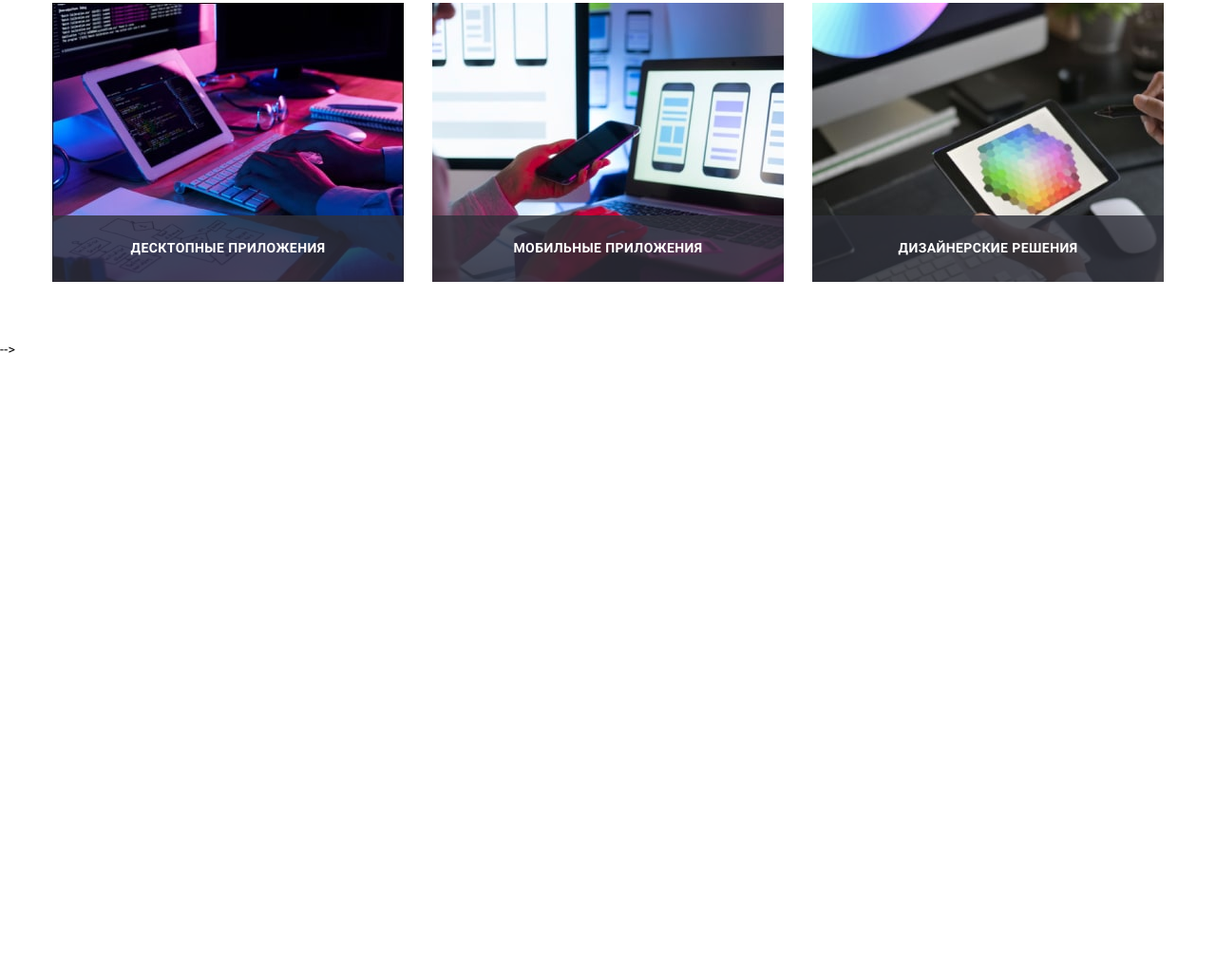
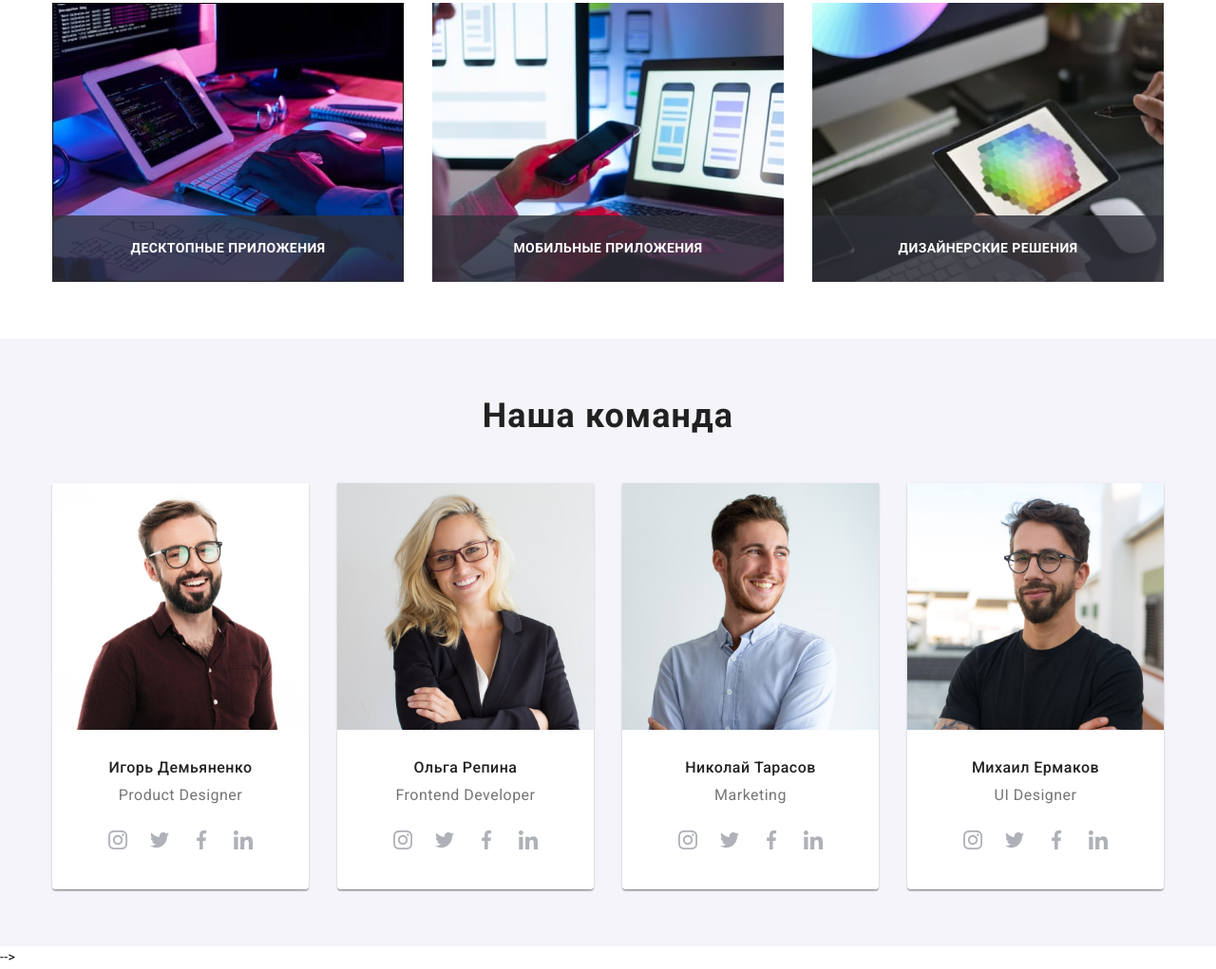
Before and after one commit to Vasylij-Kashtalyan/goit-markup-hw-08, a plain HTML site: page index.html in a window 1280 px wide. Shown: the part 1087-2108 px from the top of the page at 95% size. Before the commit the page ends 1468 px from the top, so only its background shows below. Drawn offline with nearby package versions, Linux system fonts and the light colour scheme.

Commit message:
начал команду

```diff
--- a/index.html
+++ b/index.html
@@ -178,62 +178,62 @@
       </div>
     </section>
     <!-- Наша команда -->
-    <!-- <section class="sectio-team section">
+
+    <section class="team section">
+
       <div class="container">
 
-        <h2 class="team">
+        <h2 class="team__our">
           Наша команда
         </h2>
 
-        <ul class="items-team">
+        <ul class="team-set">
 
-          <li class="items-team__item-team">
+          <li class="team-set__item">
             <img src="./images/igor.jpg" alt="член команды" width="270" height="260">
 
-              <div class="container-team">
-                <h3 class="container-team__team-title">
+              <div class="team-set__box">
+                <h3 class="team-set__title">
                   Игорь Демьяненко
                 </h3>
-                <p class="container-team__team-text" lang="en">
+                <p class="team-set__text" lang="en">
                   Product Designer
                 </p>
 
-                  <ul class="social-icon">
+                  <ul class="social-set">
 
-                    <li class="social-icon__icon-item">
-
-                      <a href="" class="icon-link">
-                        <svg class="icon-link__icon-team" width="20" >
+                    <li class="social-set__item">
+                      <a href="" class="social-set__link">
+                        <svg class="social-set__icon" width="20" >
                           <use href="./images/icons.svg.svg#icon-instagram"></use>
                         </svg>
                       </a>
-
                     </li>
 
-                    <li class="social-icon__icon-item">
+                    <li class="social-set__item">
 
-                      <a href="" class="icon-link">
-                        <svg class="icon-link__icon-team" width="20" >
+                      <a href="" class="social-set__link">
+                        <svg class="social-set__icon" width="20" >
                           <use href="./images/icons.svg.svg#icon-twitter"></use>
                         </svg>
                       </a>
 
                     </li>
 
-                    <li class="social-icon__icon-item">
+                    <li class="social-set__item">
 
-                      <a href="" class="icon-link">
-                        <svg class="icon-link__icon-team" width="20" >
+                      <a href="" class="social-set__link">
+                        <svg class="social-set__icon" width="20" >
                           <use href="./images/icons.svg.svg#icon-facebook"></use>
                         </svg>
                       </a>
 
                     </li>
 
-                    <li class="social-icon__icon-item">
+                    <li class="social-set__item">
 
-                      <a href="" class="icon-link">
-                        <svg class="icon-link__icon-team" width="20" >
+                      <a href="" class="social-set__link">
+                        <svg class="social-set__icon" width="20" >
                           <use href="./images/icons.svg.svg#icon-linkedin"></use>
                         </svg>
                       </a>
@@ -243,52 +243,53 @@
 
               </div>
           </li>
-          <li class="items-team__item-team">
+          <li class="team-set__item">
             <img src="./images/olga.jpg" alt="член команды" width="270" height="260">
-              <div class="container-team">
-                <h3 class="container-team__team-title">
+
+              <div class="team-set__box">
+                <h3 class="team-set__title">
                   Ольга Репина
                 </h3>
-                <p class="container-team__team-text" lang="en">
+                <p class="team-set__text" lang="en">
                   Frontend Developer
                 </p>
 
-                  <ul class="social-icon">
+                  <ul class="social-set">
 
-                    <li class="social-icon__icon-item">
+                    <li class="social-set__item">
 
-                      <a href="" class="icon-link">
-                        <svg class="icon-link__icon-team" width="20" >
+                      <a href="" class="social-set__link">
+                        <svg class="social-set__icon" width="20" >
                           <use href="./images/icons.svg.svg#icon-instagram"></use>
                         </svg>
                       </a>
 
                     </li>
 
-                    <li class="social-icon__icon-item">
+                    <li class="social-set__item">
 
-                      <a href="" class="icon-link">
-                        <svg class="icon-link__icon-team" width="20" >
+                      <a href="" class="social-set__link">
+                        <svg class="social-set__icon" width="20" >
                           <use href="./images/icons.svg.svg#icon-twitter"></use>
                         </svg>
                       </a>
 
                     </li>
 
-                    <li class="social-icon__icon-item">
+                    <li class="social-set__item">
 
-                      <a href="" class="icon-link">
-                        <svg class="icon-link__icon-team" width="20" >
+                      <a href="" class="social-set__link">
+                        <svg class="social-set__icon" width="20" >
                           <use href="./images/icons.svg.svg#icon-facebook"></use>
                         </svg>
                       </a>
 
                     </li>
 
-                    <li class="social-icon__icon-item">
+                    <li class="social-set__item">
 
-                      <a href="" class="icon-link">
-                        <svg class="icon-link__icon-team" width="20" >
+                      <a href="" class="social-set__link">
+                        <svg class="social-set__icon" width="20" >
                           <use href="./images/icons.svg.svg#icon-linkedin"></use>
                         </svg>
                       </a>
@@ -297,52 +298,52 @@
                   </ul>
               </div>
           </li>
-          <li class="items-team__item-team">
+          <li class="team-set__item">
             <img src="./images/kolya.jpg" alt="член команды" width="270" height="260">
 
-              <div class="container-team">
-                <h3 class="container-team__team-title">
+              <div class="team-set__box">
+                <h3 class="team-set__title">
                   Николай Тарасов
                 </h3>
-                <p class="container-team__team-text" lang="en">
+                <p class="team-set__text" lang="en">
                   Marketing
                 </p>
-                    <ul class="social-icon">
+                    <ul class="social-set">
 
-                      <li class="social-icon__icon-item">
+                      <li class="social-set__item">
 
-                        <a href="" class="icon-link">
-                          <svg class="icon-link__icon-team" width="20" >
+                        <a href="" class="social-set__link">
+                          <svg class="social-set__icon" width="20" >
                             <use href="./images/icons.svg.svg#icon-instagram"></use>
                           </svg>
                         </a>
 
                       </li>
 
-                      <li class="social-icon__icon-item">
+                      <li class="social-set__item">
 
-                        <a href="" class="icon-link">
-                          <svg class="icon-link__icon-team" width="20" >
+                        <a href="" class="social-set__link">
+                          <svg class="social-set__icon" width="20" >
                             <use href="./images/icons.svg.svg#icon-twitter"></use>
                           </svg>
                         </a>
 
                       </li>
 
-                      <li class="social-icon__icon-item">
+                      <li class="social-set__item">
 
-                        <a href="" class="icon-link">
-                          <svg class="icon-link__icon-team" width="20" >
+                        <a href="" class="social-set__link">
+                          <svg class="social-set__icon" width="20" >
                             <use href="./images/icons.svg.svg#icon-facebook"></use>
                           </svg>
                         </a>
 
                       </li>
 
-                      <li class="social-icon__icon-item">
+                      <li class="social-set__item">
 
-                        <a href="" class="icon-link">
-                          <svg class="icon-link__icon-team" width="20" >
+                        <a href="" class="social-set__link">
+                          <svg class="social-set__icon" width="20" >
                             <use href="./images/icons.svg.svg#icon-linkedin"></use>
                           </svg>
                         </a>
@@ -351,44 +352,45 @@
                     </ul>
               </div>
           </li>
-          <li class="items-team__item-team">
+          <li class="team-set__item">
             <img src="./images/misha.jpg" alt="член команды" width="270" height="260">
-              <div class="container-team">
-                <h3 class="container-team__team-title">
+
+              <div class="team-set__box">
+                <h3 class="team-set__title">
                   Михаил Ермаков
                 </h3>
-                <p class="container-team__team-text" lang="en">
+                <p class="team-set__text" lang="en">
                   UI Designer
                 </p>
-                  <ul class="social-icon">
+                  <ul class="social-set">
 
-                    <li class="social-icon__icon-item">
-                      <a href="" class="icon-link">
-                        <svg class="icon-link__icon-team" width="20" >
+                    <li class="social-set__item">
+                      <a href="" class="social-set__link">
+                        <svg class="social-set__icon" width="20" >
                           <use href="./images/icons.svg.svg#icon-instagram"></use>
                         </svg>
                       </a>
                     </li>
 
-                    <li class="social-icon__icon-item">
-                      <a href="" class="icon-link">
-                        <svg class="icon-link__icon-team" width="20" >
+                    <li class="social-set__item">
+                      <a href="" class="social-set__link">
+                        <svg class="social-set__icon" width="20" >
                           <use href="./images/icons.svg.svg#icon-twitter"></use>
                         </svg>
                       </a>
                     </li>
 
-                    <li class="social-icon__icon-item">
-                      <a href="" class="icon-link">
-                        <svg class="icon-link__icon-team" width="20" >
+                    <li class="social-set__item">
+                      <a href="" class="social-set__link">
+                        <svg class="social-set__icon" width="20" >
                           <use href="./images/icons.svg.svg#icon-facebook"></use>
                         </svg>
                       </a>
                     </li>
 
-                    <li class="social-icon__icon-item">
-                      <a href="" class="icon-link">
-                        <svg class="icon-link__icon-team" width="20" >
+                    <li class="social-set__item">
+                      <a href="" class="social-set__link">
+                        <svg class="social-set__icon" width="20" >
                           <use href="./images/icons.svg.svg#icon-linkedin"></use>
                         </svg>
                       </a>
@@ -398,7 +400,8 @@
           </li>
         </ul>
       </div>
-    </section> -->
+    </section>
+
     <!-- Постоянные клиенты -->
     <!-- <section class="customers section">
       <div class="container">
--- a/scss/components/_team.scss
+++ b/scss/components/_team.scss
@@ -1,7 +1,7 @@
-.sectio-team {
+  .team {
     background-color: var(--filters-background);
   }
-  .team {
+  .team__our {
     font-weight: 700;
     font-size: 36px;
     line-height: 1.17;
@@ -11,10 +11,10 @@
     margin-bottom: 50px;
     color: var(--link-text-color);
   }
-  .items-team {
+  .team-set {
     display: flex;
   }
-  .items-team__item-team {
+  .team-set__item {
     overflow: hidden;
     border-radius: 0px 0px 4px 4px;
     box-shadow: 0px 1px 3px rgba(0, 0, 0, 0.12), 0px 1px 1px rgba(0, 0, 0, 0.14),
@@ -25,13 +25,13 @@
       }
   }
 
-  .container-team {
+  .team-set__box {
     padding-top: 30px;
     padding-bottom: 30px;
 
     background-color: var(--primary-white-color);
-
-    &__team-title{
+  }
+  .team-set__title{
       font-weight: 500;
       font-size: 16px;
       line-height: 1.19;
@@ -42,7 +42,7 @@
       margin-bottom: 10px;
     }
 
-    &__team-text{
+  .team-set__text{
       font-size: 16px;
       line-height: 1.19;
       text-align: center;
@@ -51,19 +51,19 @@
       color: var(--primary-text-color);
       margin-bottom: 16px;
     }
-  }
 
-  .social-icon {
+
+  .social-set {
     display: flex;
     justify-content: center;
 
-    &__icon-item {
+    &__item {
       width: 44px;
       height: 44px;
     }
   }
 
-  .icon-link {
+  .social-set__link {
     width: 100%;
     height: 100%;
     border-radius: 50%;
@@ -82,14 +82,14 @@
       background-color: var(--accent-color);
     }
   }
-  .icon-link__icon-team {
+  .social-set__icon {
     width: 20px;
     height: 20px;
     fill: #afb1b8;
     transition: fill 250ms cubic-bezier(0.4, 0, 0.2, 1);
 
-    .icon-link:hover &,
-    .icon-link:focus & {
+    .social-set__link:hover &,
+    .social-set__link:focus & {
       fill: var(--primary-white-color);
     }
   }
```
Also changed, not shown: css/main.css, css/main.min.css, 2 other files.
